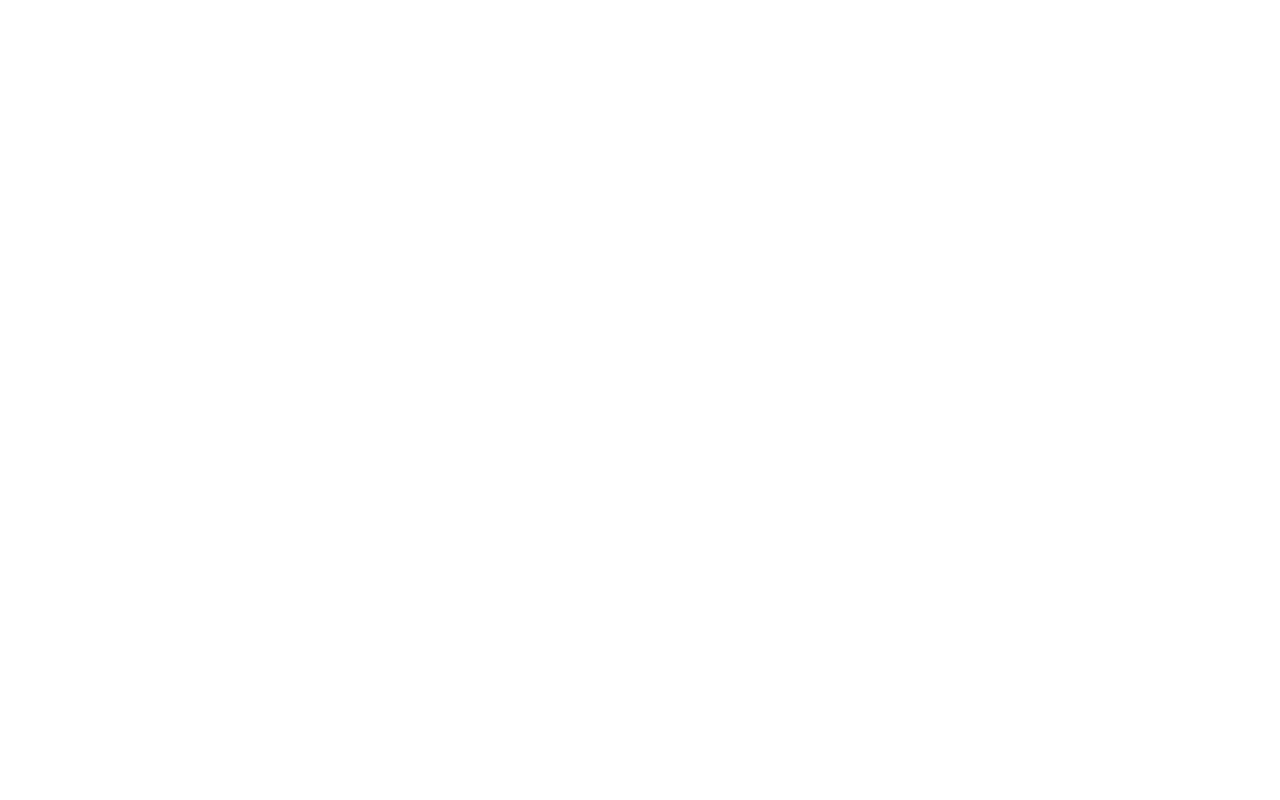
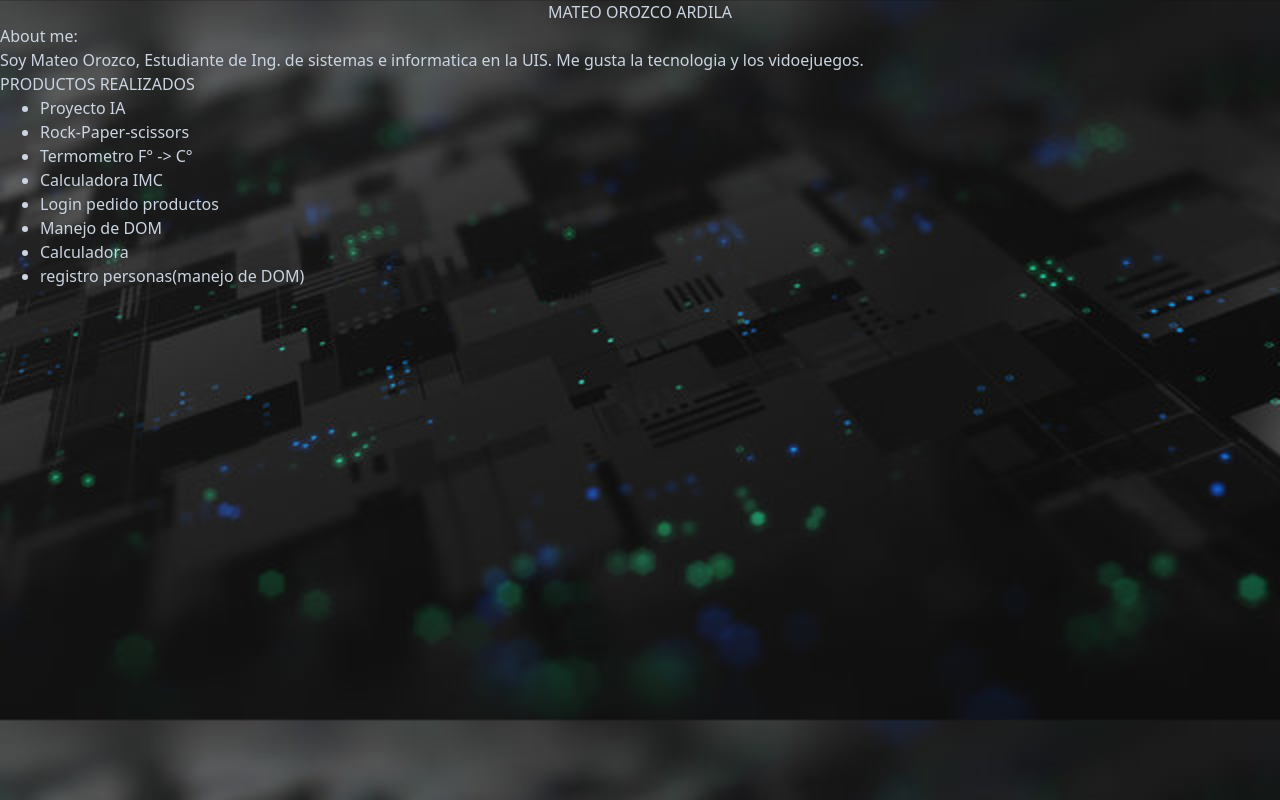
Before and after one commit to mateo-orozco/portafolio, a plain HTML site: page index.html in a window 1280 px wide. Drawn offline with nearby package versions, Linux system fonts and the light colour scheme.

Commit message:
avance portafolio

```diff
--- a/index.html
+++ b/index.html
@@ -1,12 +1,47 @@
 <!DOCTYPE html>
 <html lang="en">
+
 <head>
     <meta charset="UTF-8">
     <meta http-equiv="X-UA-Compatible" content="IE=edge">
     <meta name="viewport" content="width=device-width, initial-scale=1.0">
-    <title>Document</title>
+    <script src="https://cdn.tailwindcss.com"></script>
+    <link rel="stylesheet" href="./style.css    ">
+    <title>Mateo Orozco</title>
 </head>
-<body>
 
+<body class="bg-cover text-slate-300">
+    <header>
+        <h1 class="text-center"> MATEO OROZCO ARDILA</h1>
+
+    </header>
+    <main>
+        <section id="about">
+            <h2>About me:</h2>
+            <p>Soy Mateo Orozco, Estudiante de Ing. de sistemas e informatica en la UIS. Me gusta la tecnologia y los
+                vidoejuegos.</p>
+        </section>
+
+        <section id="skills">
+
+        </section>
+
+        <section id="products">
+            <h2>PRODUCTOS REALIZADOS</h2>
+            <ul class="list-disc ml-10">
+                <li><a href="https://github.com/NicoGalvan/Proyecto-IA" target="_blank">Proyecto IA </a></li>
+                <li><a href="https://mateo-orozco.github.io/rock-paper/" target="_blank">Rock-Paper-scissors</a></li>
+                <li><a href="https://mateo-orozco.github.io/termometro/"target="_blank">Termometro F° -> C°</a></li>
+                <li><a href="https://mateo-orozco.github.io/calculadora-BMI-IMC/" target="_blank">Calculadora IMC</a></li>
+                <li><a href="https://mateo-orozco.github.io/eventos-js/" target="_blank">Login pedido productos</a></li>
+                <li><a href="https://mateo-orozco.github.io/DOM/" target="_blank">Manejo de DOM</a></li>
+                <li><a href="https://mateo-orozco.github.io/calculadora/" target="_blank">Calculadora</a></li>
+                <li><a href="https://mateo-orozco.github.io/registro-personas/" target="_blank">registro personas(manejo de DOM)</a></li>
+            </ul>
+        </section>
+
+
+    </main>
 </body>
+
 </html>
--- /dev/null
+++ b/style.css
@@ -0,0 +1,4 @@
+body{
+    background-image: url(./background.jpg);
+
+}
```
Also changed, not shown: background.jpg (added).
